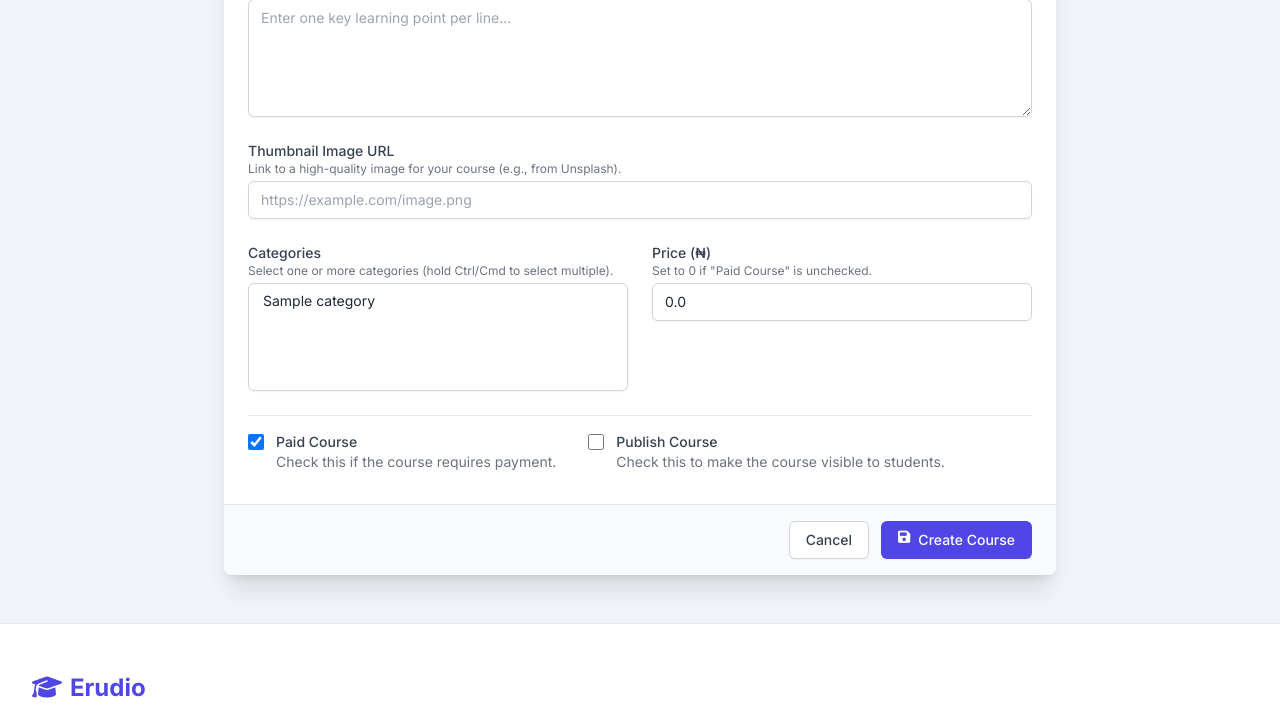
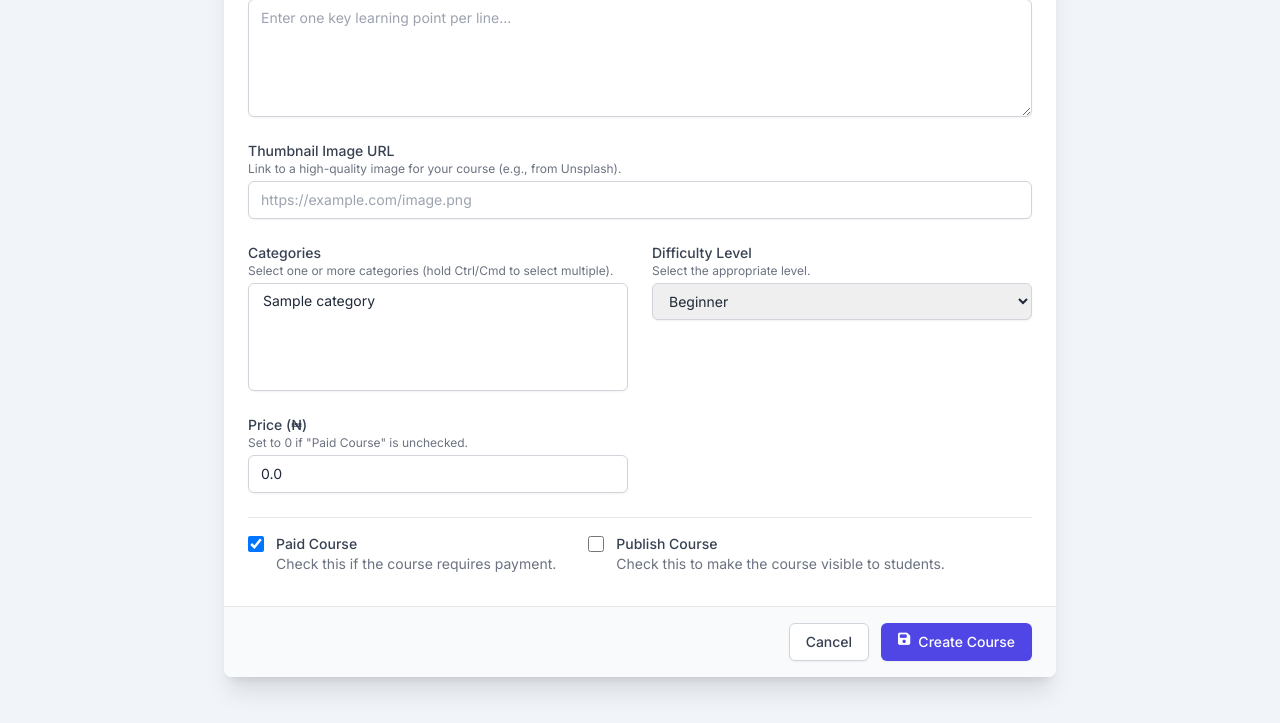
Before and after one commit to Dhamilare/Erudio, a Django app: page /instructor/course/create/ in a window 1280 px wide. Shown: the part 712-1435 px from the top of the page. Run offline with Django 5.2, Linux system fonts and the light colour scheme; a user stored in the database is signed in; tables that the repository leaves empty hold one stand-in row (values such as "Sample post"); some libraries are stand-ins or nearby versions.

Commit message:
recent changes

```diff
--- a/lmsApp/forms.py
+++ b/lmsApp/forms.py
@@ -78,7 +78,7 @@ class CourseForm(forms.ModelForm):
     class Meta:
         model = Course
         fields = [
-            'title', 'short_description', 'long_description', 'category',
+            'title', 'short_description', 'long_description', 'category', 'difficulty',
             'price', 'is_paid', 'is_published', 'thumbnail_url','what_you_will_learn'
         ]
         widgets = {
@@ -88,6 +88,7 @@ class CourseForm(forms.ModelForm):
             'price': forms.NumberInput(attrs={'class': 'mt-1 block w-full border border-gray-300 rounded-md shadow-sm py-2 px-3 focus:outline-none focus:ring-indigo-500 focus:border-indigo-500 sm:text-sm'}),
             'thumbnail_url': forms.URLInput(attrs={'class': 'mt-1 block w-full border border-gray-300 rounded-md shadow-sm py-2 px-3 focus:outline-none focus:ring-indigo-500 focus:border-indigo-500 sm:text-sm', 'placeholder': 'https://example.com/image.png'}),
             'category': forms.SelectMultiple(attrs={'class': 'mt-1 block w-full border border-gray-300 rounded-md shadow-sm py-2 px-3 focus:outline-none focus:ring-indigo-500 focus:border-indigo-500 sm:text-sm', 'size': '5'}),
+            'difficulty': forms.Select(attrs={'class': 'mt-1 block w-full border border-gray-300 rounded-md shadow-sm py-2 px-3 focus:outline-none focus:ring-indigo-500 focus:border-indigo-500 sm:text-sm'}),
             'is_paid': forms.CheckboxInput(attrs={'class': 'h-4 w-4 text-indigo-600 focus:ring-indigo-500 border-gray-300 rounded'}),
             'is_published': forms.CheckboxInput(attrs={'class': 'h-4 w-4 text-indigo-600 focus:ring-indigo-500 border-gray-300 rounded'}),
             'what_you_will_learn': forms.Textarea(attrs={
--- a/lmsApp/templates/instructor/course_form.html
+++ b/lmsApp/templates/instructor/course_form.html
@@ -85,6 +85,14 @@
                             {% if form.category.errors %}<p class="mt-2 text-sm text-red-600">{{ form.categories.errors|striptags }}</p>{% endif %}
                         </div>
 
+                        <!-- Difficulty Field -->
+                        <div>
+                            <label for="{{ form.difficulty.id_for_label }}" class="block text-sm font-medium text-gray-700">Difficulty Level</label>
+                            <p class="text-xs text-gray-500 mb-1">Select the appropriate level.</p>
+                            {{ form.difficulty }}
+                             {% if form.difficulty.errors %}<p class="mt-2 text-sm text-red-600">{{ form.difficulty.errors|striptags }}</p>{% endif %}
+                        </div>
+
                         <!-- Price -->
                         <div>
                             <label for="{{ form.price.id_for_label }}" class="block text-sm font-medium text-gray-700">Price (₦)</label>
--- a/lmsApp/templates/instructor/dashboard.html
+++ b/lmsApp/templates/instructor/dashboard.html
@@ -19,7 +19,7 @@
                     type="button"
                     class="inline-flex items-center px-4 py-2 border border-gray-300 rounded-md shadow-sm text-sm font-medium text-gray-700 bg-white hover:bg-gray-50"
                 >
-                    <i class="fas fa-tags mr-2"></i> Manage Categories
+                    <i class="fas fa-tags mr-2"></i> Course Categories
                 </button>
 
                 <a href="{% url 'instructor_analytics' %}"
```
